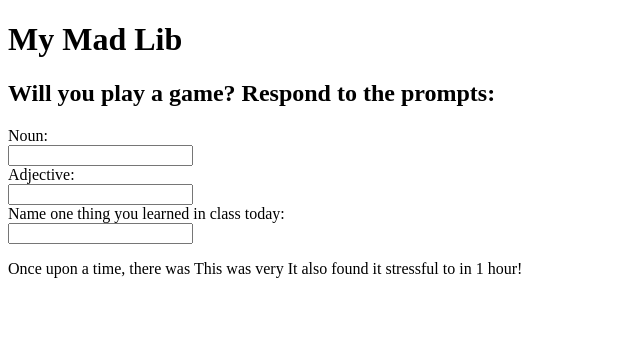
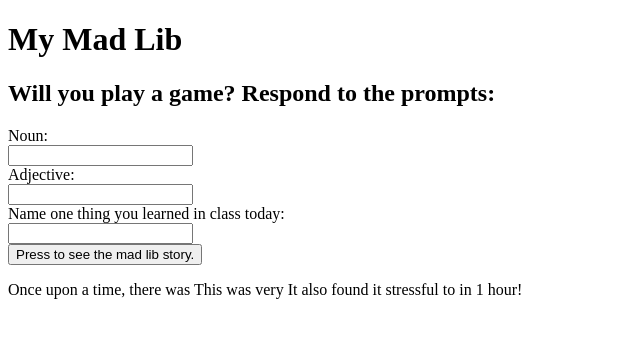
Before and after one commit to sk-Portland/my-mad-lib, a plain HTML site: page index.html in a window 1280 px wide. Shown: the whole page, without its empty margins (0-640 px from the left). Drawn offline with Linux system fonts and the light colour scheme.

Commit message:
updates still not working

```diff
--- a/app.js
+++ b/app.js
@@ -12,3 +12,12 @@ function updateResult(){
     function updateResult(){
         result.textContent = learnInput.value;
         }
+
+        function myFunction() {
+            var x = document.getElementById("myStory");
+            if (x.style.display === "none") {
+              x.style.display = "block";
+            } else {
+              x.style.display = "none";
+            }
+          }
--- a/index.html
+++ b/index.html
@@ -24,14 +24,26 @@
                     <input type="learn">
                     <br>
                   </form>
+ <!--This is my button-->
+
+ <button type="button" onclick="myFunction()">Press to see the mad lib story.</button>
+
+  <!--This is my script to go from hidden to visible-->
+ <script>
+    function myFunction() {
+      document.getElementById("myStory").style.hidden = "hidden";
+    }
 
 
+    </script>
+    <div class = "myStory">
             <p>Once upon a time, there was  <span id="noun"></span>
                 This <span id="noun"></span> was very <span id="adjective"></span>
                 It also found it stressful to  <span id="noun"></span> in 1 hour!
             </p>
 
-
+</div>
+<link rel="stylesheet" href="styles.css">
 
 </body>
 </html>
```
Also changed, not shown: styles.css (added).
